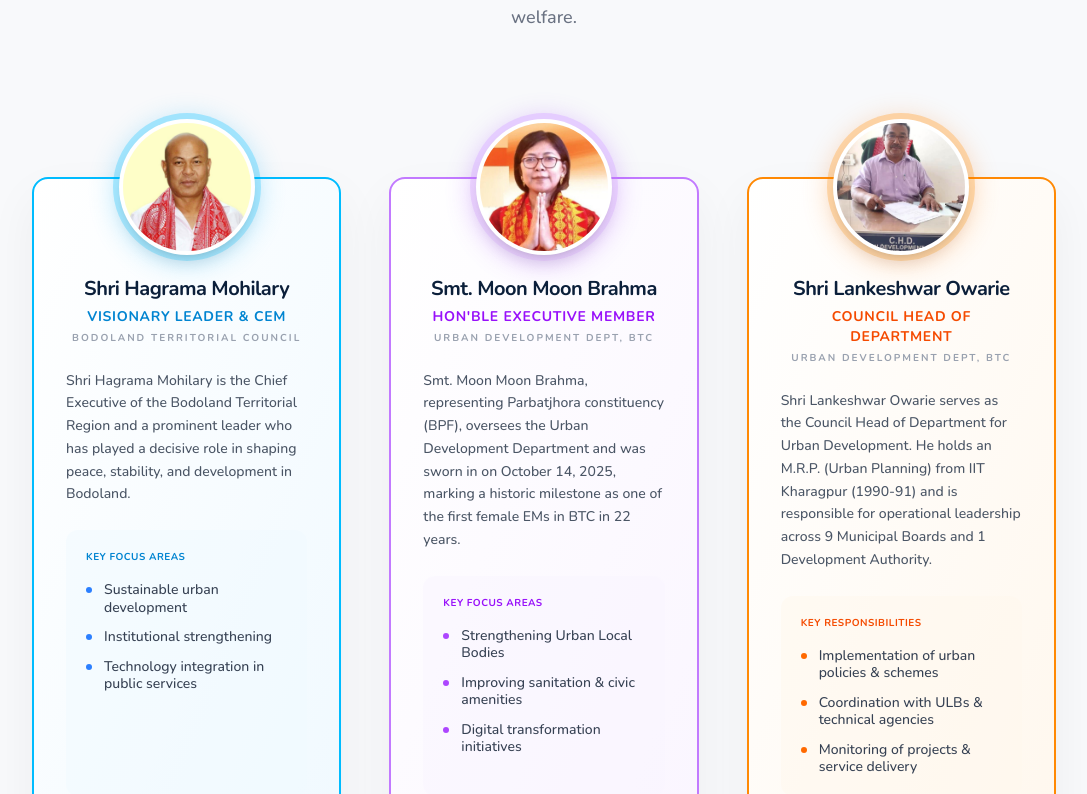
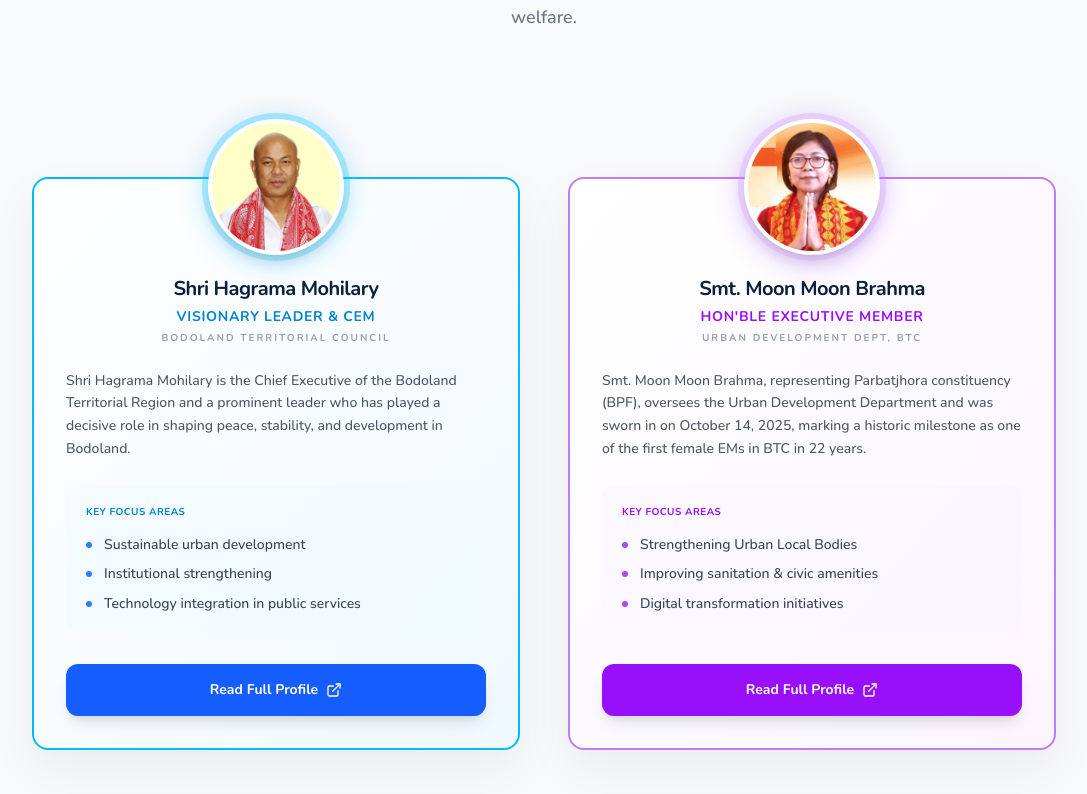
Before and after one commit to raybrahmapranjal/udd-latest, a Next.js app: page / in a window 1280 px wide. Shown: the part 1326-2120 px from the top of the page, without its empty margins (96-1183 px from the left). Built offline with nearby package versions, Linux system fonts and the light colour scheme.

Commit message:
new changes

```diff
--- a/src/components/sections/LeaderStrip.tsx
+++ b/src/components/sections/LeaderStrip.tsx
@@ -35,20 +35,20 @@
       ],
       theme: "purple"
     },
-    {
-      name: "Shri Lankeshwar Owarie",
-      role: "Council Head of Department",
-      subRole: "Urban Development Dept, BTC",
-      img: "/images/leaders/lankeshwar.jpg",
-      description: "Shri Lankeshwar Owarie serves as the Council Head of Department for Urban Development. He holds an M.R.P. (Urban Planning) from IIT Kharagpur (1990-91) and is responsible for operational leadership across 9 Municipal Boards and 1 Development Authority.",
-      focusTitle: "KEY RESPONSIBILITIES",
-      focusItems: [
-        "Implementation of urban policies & schemes",
-        "Coordination with ULBs & technical agencies",
-        "Monitoring of projects & service delivery"
-      ],
-      theme: "orange"
-    }
+    // {
+    //   name: "Shri Lankeshwar Owarie",
+    //   role: "Council Head of Department",
+    //   subRole: "Urban Development Dept, BTC",
+    //   img: "/images/leaders/lankeshwar.jpg",
+    //   description: "Shri Lankeshwar Owarie serves as the Council Head of Department for Urban Development. He holds an M.R.P. (Urban Planning) from IIT Kharagpur (1990-91) and is responsible for operational leadership across 9 Municipal Boards and 1 Development Authority.",
+    //   focusTitle: "KEY RESPONSIBILITIES",
+    //   focusItems: [
+    //     "Implementation of urban policies & schemes",
+    //     "Coordination with ULBs & technical agencies",
+    //     "Monitoring of projects & service delivery"
+    //   ],
+    //   theme: "orange"
+    // }
   ];
 
   const getThemeClasses = (theme: string) => {
@@ -109,7 +109,8 @@
           <p className="text-gray-500 max-w-2xl mx-auto font-medium text-sm md:text-lg leading-relaxed px-4">Guided by the commitment to sustainable urban development and citizen welfare.</p>
         </div>
 
-        <div className="grid grid-cols-1 md:grid-cols-2 lg:grid-cols-3 gap-16 md:gap-12">
+        {/* <div className="grid grid-cols-1 md:grid-cols-2 lg:grid-cols-3 gap-16 md:gap-12"> */}
+        <div className="grid grid-cols-1 md:grid-cols-2 lg:grid-cols-2 gap-16 md:gap-12">
           {leaders.map((leader, idx) => {
             const theme = getThemeClasses(leader.theme);
             return (
```
